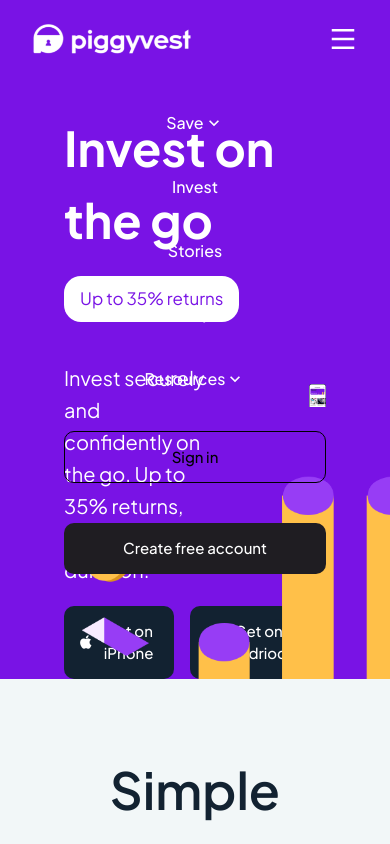
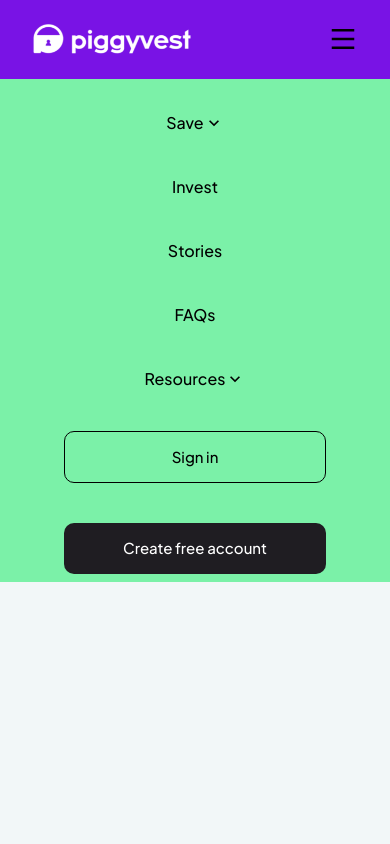
Before and after one commit to untitledDev9/piggyVest-full-function, a React (Vite) app: page /invest in a window 390 px wide. Both pictures are taken after a click on the element 343 px from the left and 39 px from the top of the page. Shown: the top 844 px of the page. Built offline with nearby package versions, Linux system fonts and the light colour scheme.

Commit message:
working on invest header

```diff
--- a/src/block/MobileMenu.jsx
+++ b/src/block/MobileMenu.jsx
@@ -1,14 +1,16 @@
-import React from 'react'
+
 import Save from '../pages/Save'
 import Resources from '../pages/Resources'
 import ButtonCard from '../reuseable/ButtonCard'
 import { Link } from 'react-router-dom'
-
+import Header from '../static/Header'
+import { useState } from 'react'
 const MobileMenu = () => {
   return (
-    <nav className=' pt-20 pb-22 px-16 flex flex-col justify-center items-center gap-10 text-[16px] cursor-pointer z-50
-    max-mobile:pt-8
+    <nav className=' flex flex-col justify-center items-center gap-10 px-16 pt-20 max-mobile:pt-8 pb-2 text-[16px] cursor-pointer
     '>
+
+
       <nav> <Save /> </nav>
       <Link to='/invest'><nav>Invest</nav></Link>
       <Link to='/stories'><nav>Stories</nav></Link>
--- a/src/pages/Invest.jsx
+++ b/src/pages/Invest.jsx
@@ -27,7 +27,7 @@
     <>
       <title>Piggy Invest</title>
 
-      <div className={`sticky top-0 z-50 w-full ${scrolled ? 'bg-white text-black' : 'bg-[#7913E5] text-white'} transition-all duration-700 ease-in-out`}>
+      <div className={`sticky top-0 z-50 w-full ${scrolled ? 'bg-white text-black ' : 'bg-[#7913E5] text-white max-tablet:text-black'} ${scrolled ? "shadow-[0_4px_10px_rgba(0,0,0,0.2)]" : ""} transition-all duration-700 ease-in-out`}>
         <Header
           logo={scrolled ? PiggyBlack : PiggyLogo}
           linkColor={scrolled ? "#000" : "#fff"}
--- a/src/static/Header.jsx
+++ b/src/static/Header.jsx
@@ -12,19 +12,12 @@
     setMenu(prev => !prev)
   }
   return (
-    <div className={` w-[100%] ${menu ? 'fixed' : ""} z-50`}>
-      <nav className=' flex justify-between items-center max-w-[1280px] px-16 mx-auto py-5
-       max-Laptop:px-8
-       max-tablet:py-6
-
-
-      '>
-        <div className=' flex gap-16 justify-between items-center
-        max-Laptop:gap-12
-        '>
+    <div className={` w-[100%] ${menu ? 'fixed' : ""} z-50 `}>
+      <nav className='flex justify-between items-center mx-auto px-16 max-Laptop:px-8 py-5 max-tablet:py-6 max-w-[1280px]'>
+        <div className='flex justify-between items-center gap-16 max-Laptop:gap-12'>
           <div>
             <Link to='/' className=''>
-              <img src={logo} alt="" className=' w-[12rem] max-tablet:w-[10rem] ' />
+              <img src={logo} alt="" className='w-[12rem] max-tablet:w-[10rem]' />
             </Link>
           </div>
           <div>
@@ -32,10 +25,7 @@
             style={{
               color: linkColor,
             }}
-            className=' flex gap-6 text-[16px] font-[500]
-                            max-sLaptop:text-[15px]
-                            max-tablet:hidden
-            '>
+            className='max-tablet:hidden flex gap-6 font-[500] text-[16px] max-sLaptop:text-[15px]'>
               <nav> {save} </nav>
               <Link to='/invest'><nav>{Invest}</nav></Link>
               <Link to='/stories'><nav>{Stories}</nav></Link>
@@ -45,9 +35,7 @@
             </nav>
           </div>
         </div>
-        <div className=' flex gap-4 max-tablet:hidden
-        max-Laptop:gap-2
-        '>
+        <div className='max-tablet:hidden flex gap-4 max-Laptop:gap-2'>
           <Link to='/sign-in' target='blank'>
           {button}
           </Link>
@@ -62,8 +50,10 @@
 
       <div>
         {menu && (
-          <div className=' w-[100%] h-screen font-[500]  '>
+          <div className='w-[100%] h-screen font-[500] bg-[#F2F7F8] z-40'>
+          <div className=' bg-green-300'>
             <MobileMenu />
+          </div>
           </div>
         )}
       </div>
```
